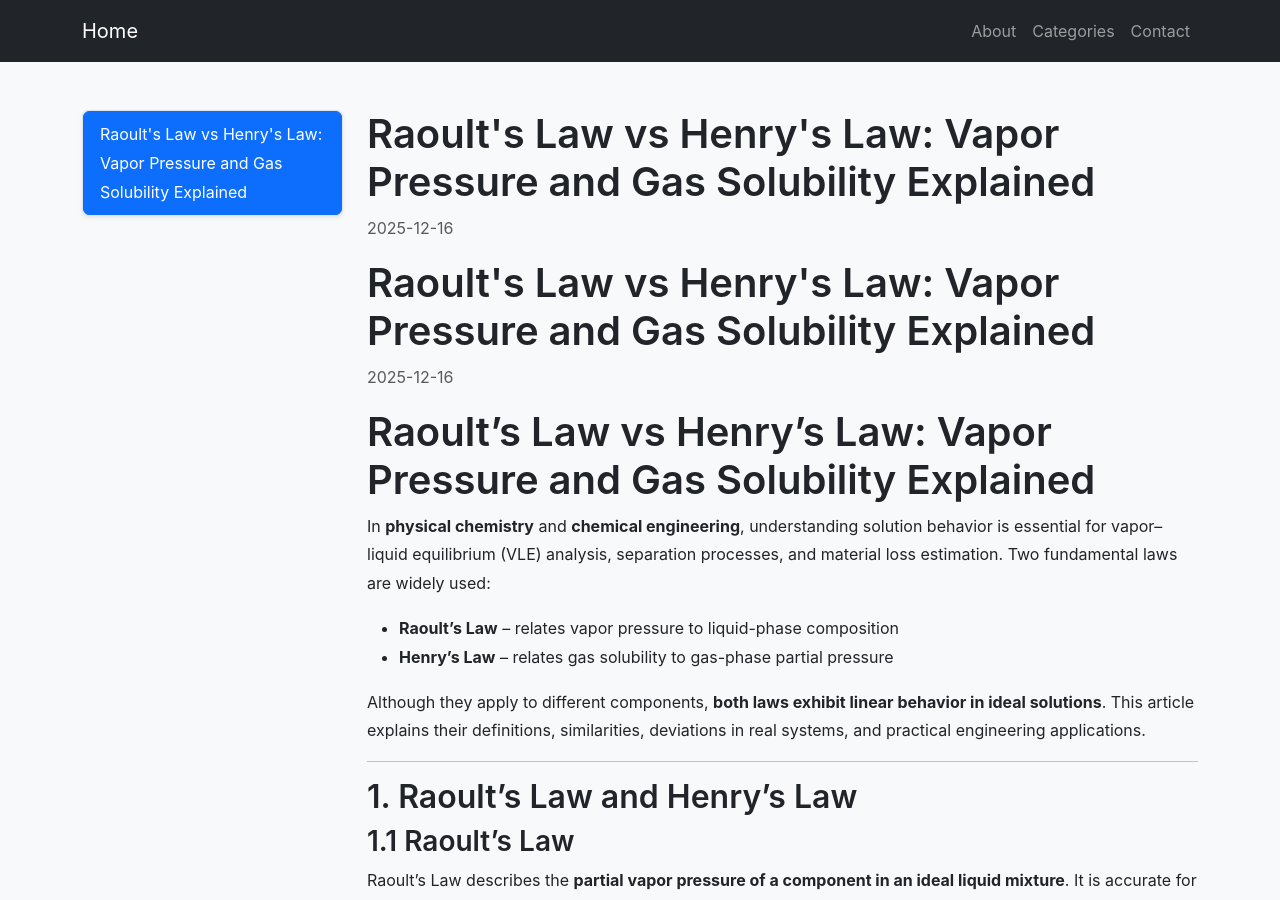
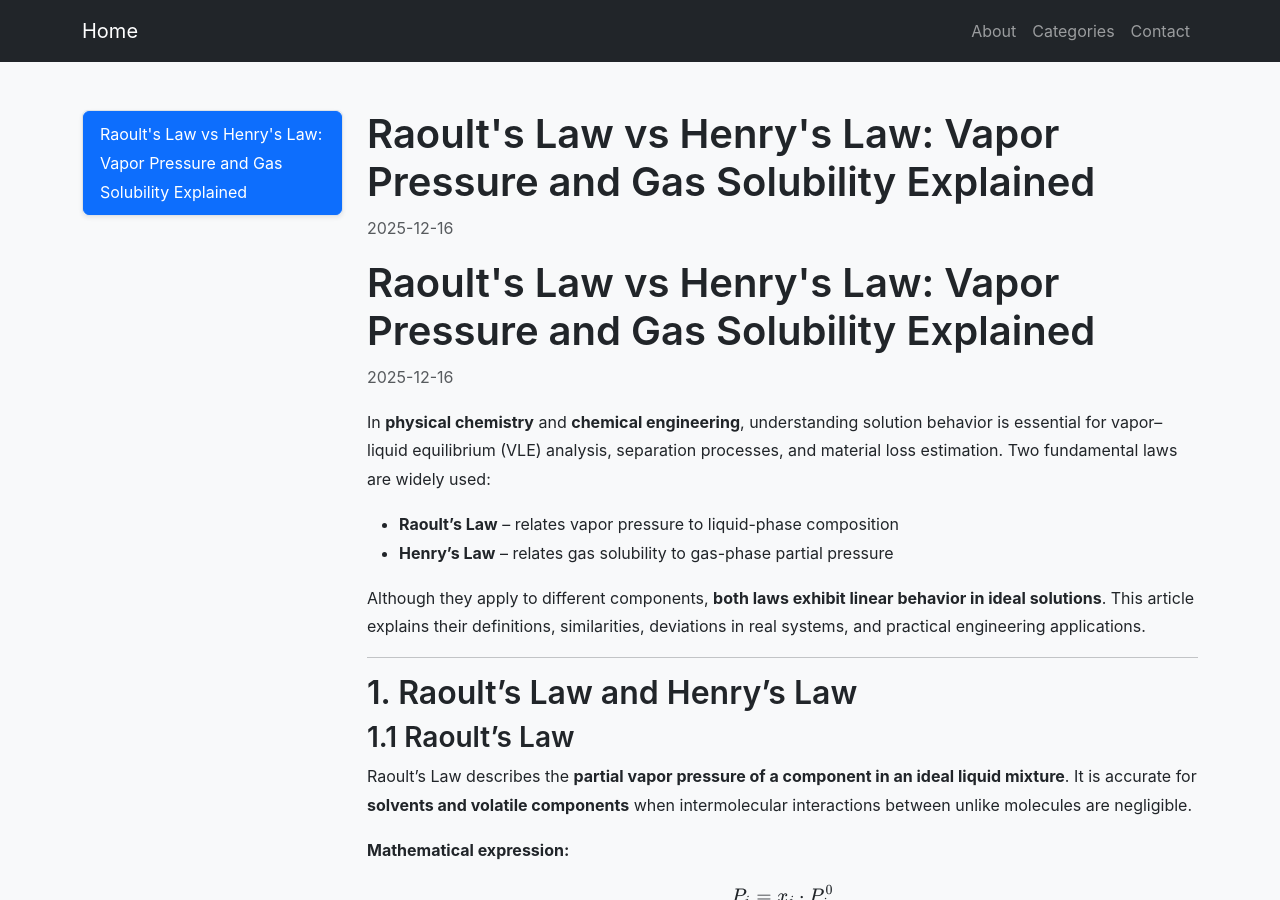
Before and after one commit to hadel0407/chem, a Jekyll site: the page built from _posts/2025-12-16-raoults-law.md, in a window 1280 px wide and 900 px high. Built offline with Jekyll 4.4.1, drawn with Linux system fonts in a browser that asks for light colours; our own code applies the rules of GitHub Pages for plain Markdown files.

Commit message:
Update 2025-12-16-raoults-law.md

```diff
--- a/_posts/2025-12-16-raoults-law.md
+++ b/_posts/2025-12-16-raoults-law.md
@@ -6,8 +6,6 @@ description: "A clear comparison of Raoult's Law and Henry's Law, covering ideal
 
 <!-- 引入 MathJax 渲染公式 -->
 <script src="https://cdn.jsdelivr.net/npm/mathjax@3/es5/tex-mml-chtml.js"></script>
-
-# Raoult's Law vs Henry's Law: Vapor Pressure and Gas Solubility Explained
 
 In **physical chemistry** and **chemical engineering**, understanding solution behavior is essential for vapor–liquid equilibrium (VLE) analysis, separation processes, and material loss estimation. Two fundamental laws are widely used:
 
```
